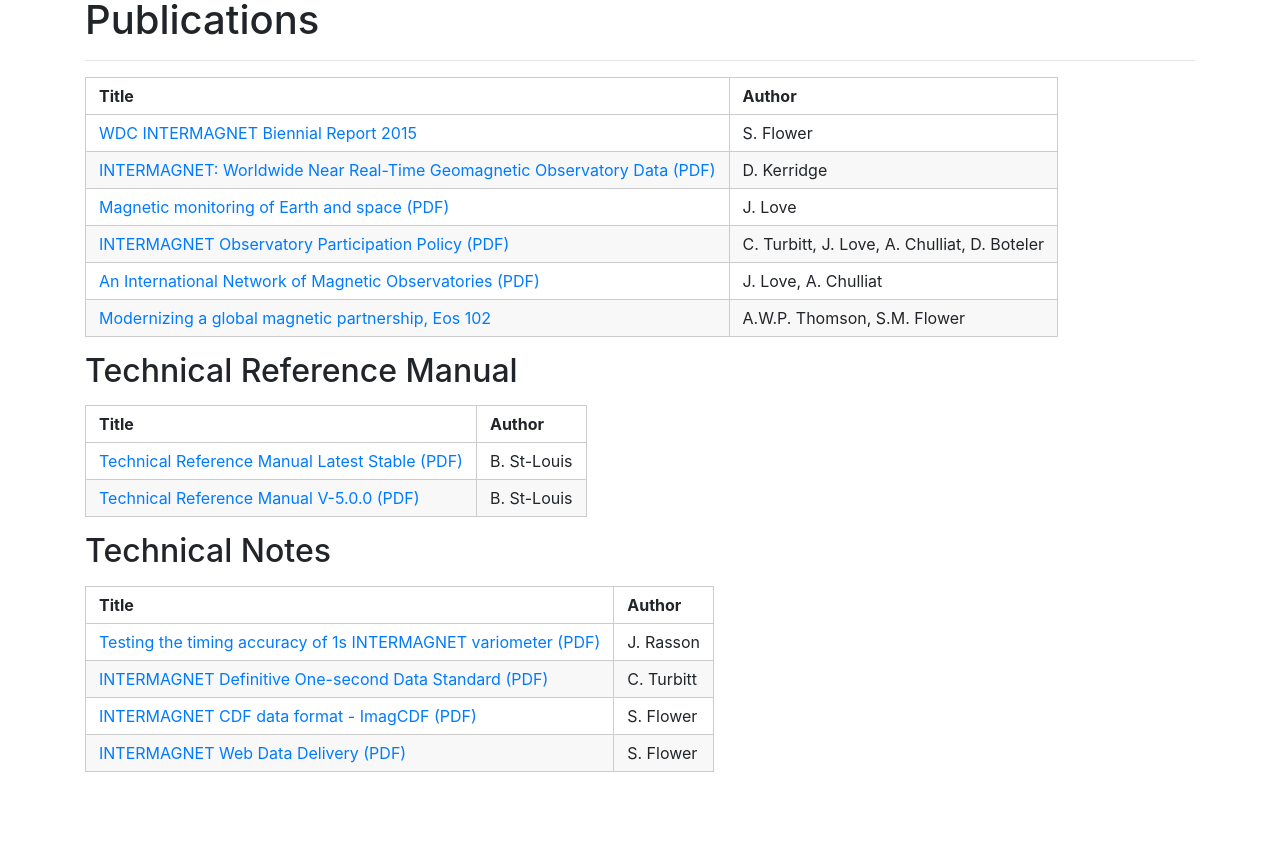
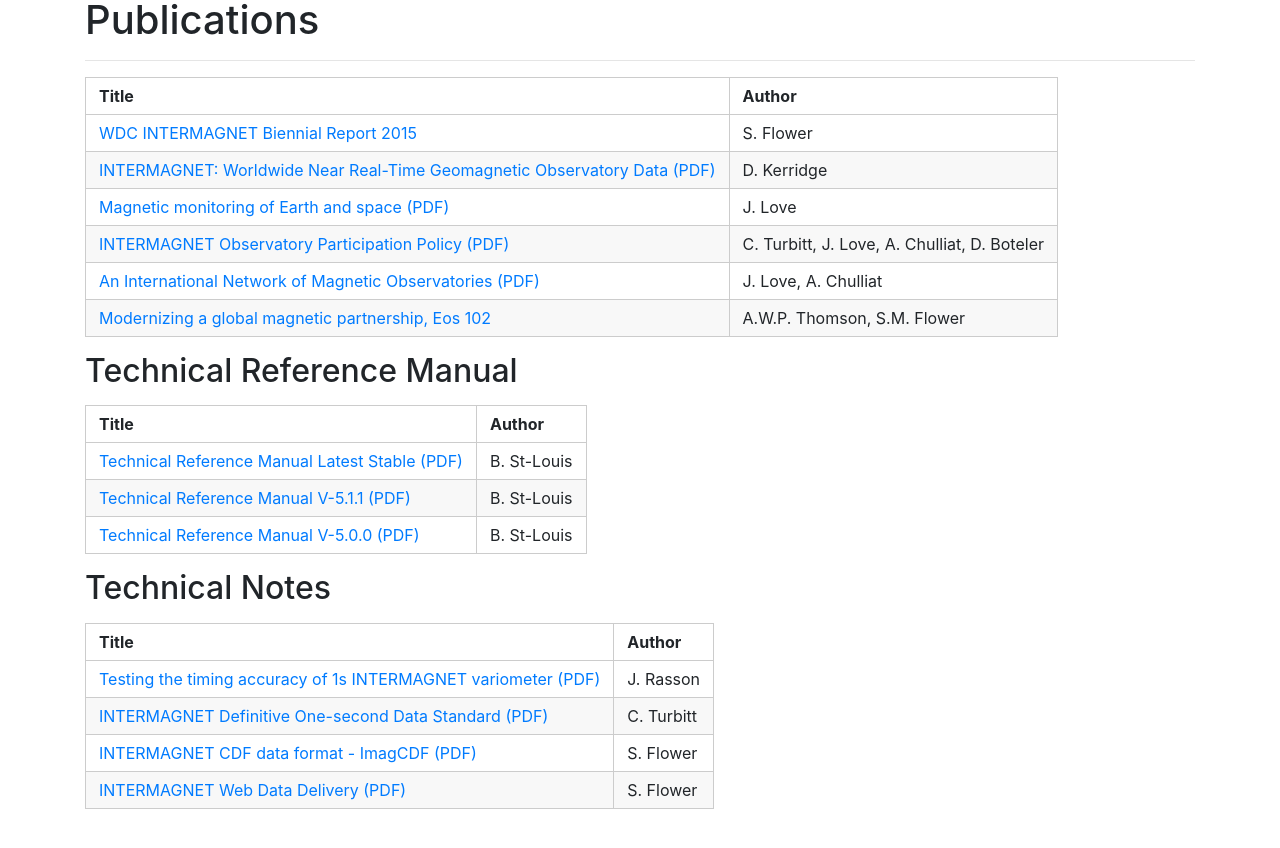
Before and after one commit to INTERMAGNET/intermagnet.github.io, a Jekyll site: the page built from publications.md, in a window 1280 px wide, cut to the strip 176-1200 px from the top of the page. Shown: the top 848 px of the strip. Built offline with Jekyll 4.4.1, drawn with Linux system fonts in a browser that asks for light colours.

Commit message:
Update publications.md
Added link to version 5.1.1

```diff
--- a/publications.md
+++ b/publications.md
@@ -16,6 +16,7 @@
 | Title                                                                                                         | Author      |
 |---------------------------------------------------------------------------------------------------------------|-------------|
 | [Technical Reference Manual Latest Stable (PDF)]( https://tech-man.intermagnet.org/_/downloads/en/stable/pdf/) | B. St-Louis |
+| [Technical Reference Manual V-5.1.1 (PDF)](https://doi.org/10.48440/INTERMAGNET.2024.001)                     | B. St-Louis |
 | [Technical Reference Manual V-5.0.0 (PDF)]( https://doi.org/10.48440/INTERMAGNET.2020.001)                    | B. St-Louis |
 
 ## Technical Notes
```
